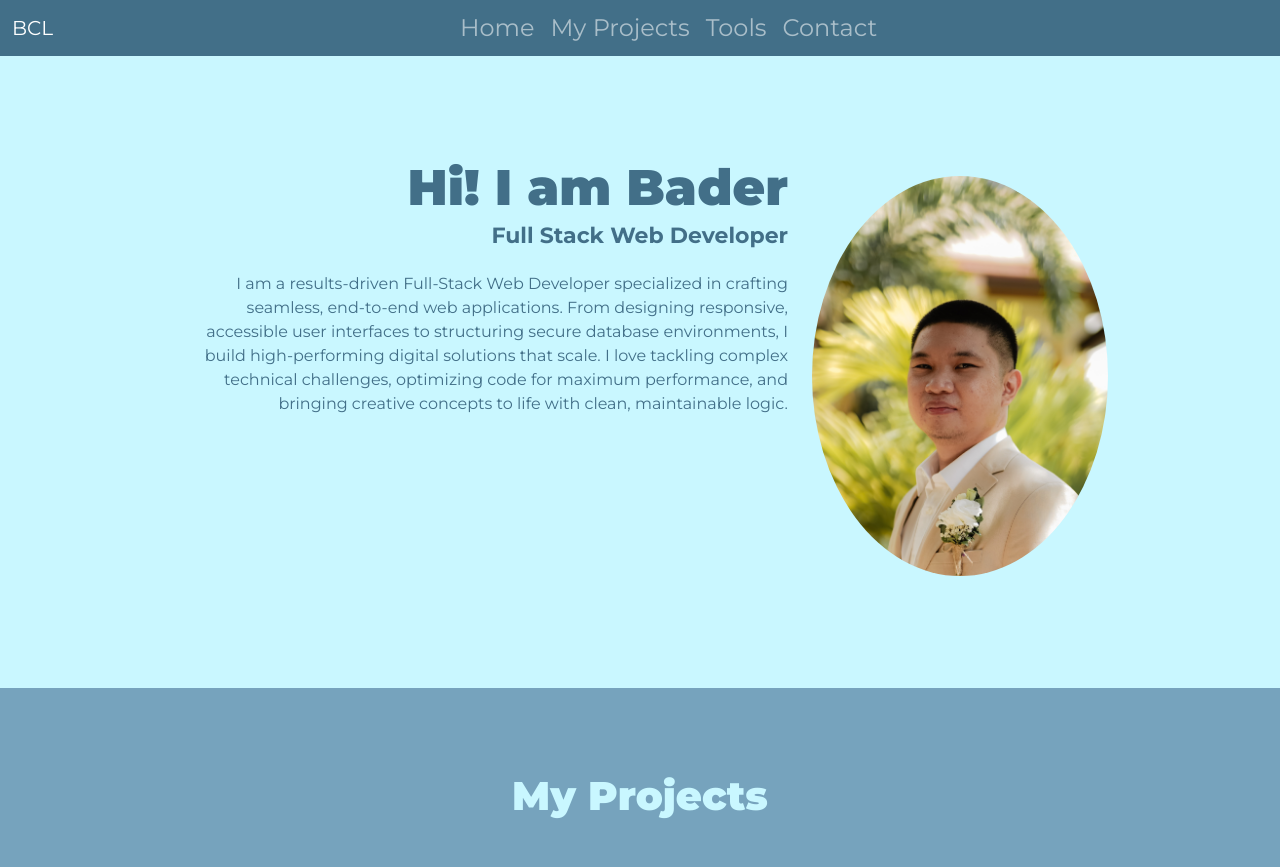
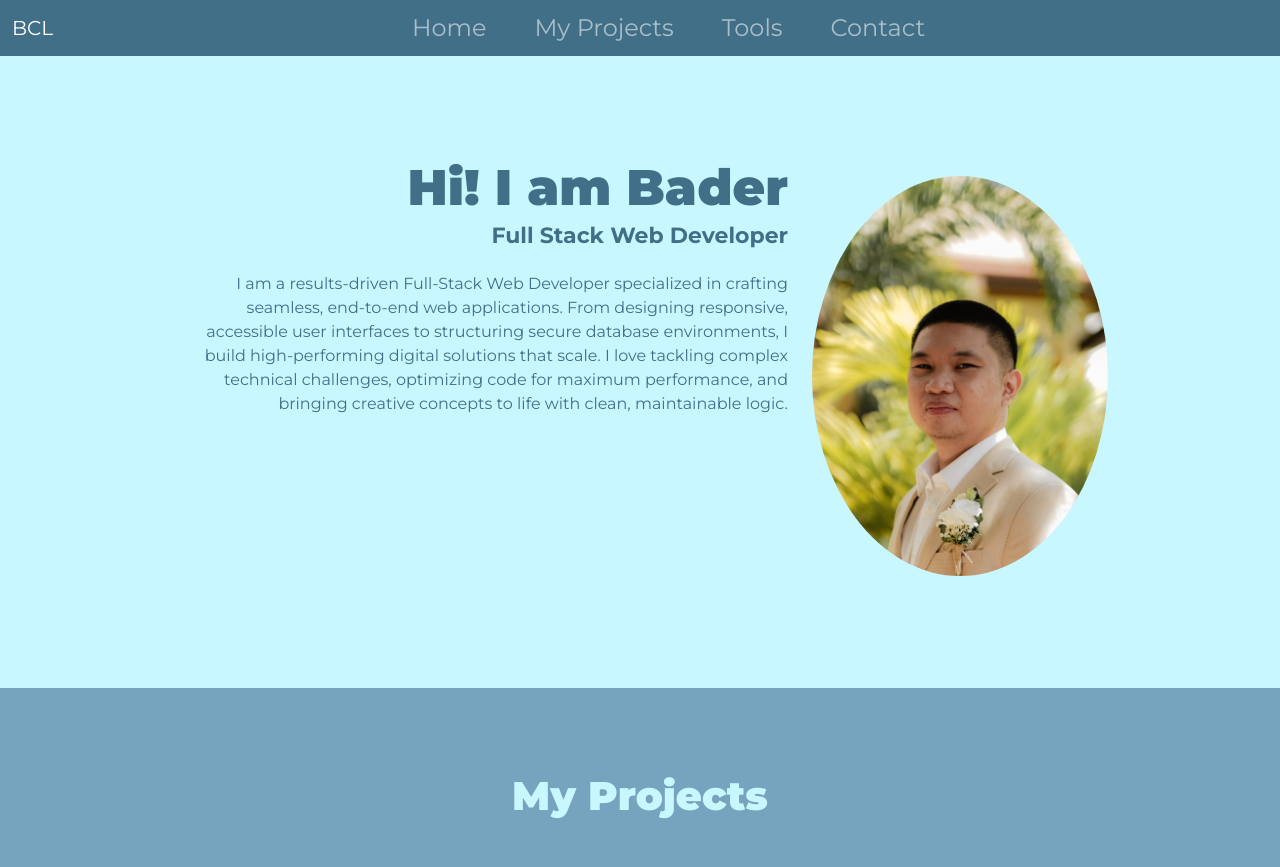
Before and after one commit to Baderrific/webportfolio, a plain HTML site: page index.html in a window 1280 px wide. Shown: the top 867 px of the page. Drawn offline with nearby package versions, Linux system fonts and the light colour scheme; a script that the page names is missing.

Commit message:
Add navbar spacing

```diff
--- a/index.html
+++ b/index.html
@@ -27,10 +27,10 @@
 	    </button>
 	    <div class="collapse navbar-collapse" id="navbarNavAltMarkup">
 	      <div class="navbar-nav mx-auto">
-	        <a class="nav-link" href="#">Home</a>
-	        <a class="nav-link" href="#projects">My Projects</a>
-	        <a class="nav-link" href="#tools">Tools</a>
-	        <a class="nav-link" href="#contact">Contact</a>
+	        <a class="nav-link px-4" href="#">Home</a>
+	        <a class="nav-link px-4 px-4" href="#projects">My Projects</a>
+	        <a class="nav-link px-4" href="#tools">Tools</a>
+	        <a class="nav-link px-4" href="#contact">Contact</a>
 	      </div>
 	    </div>
 	  </div>
```
